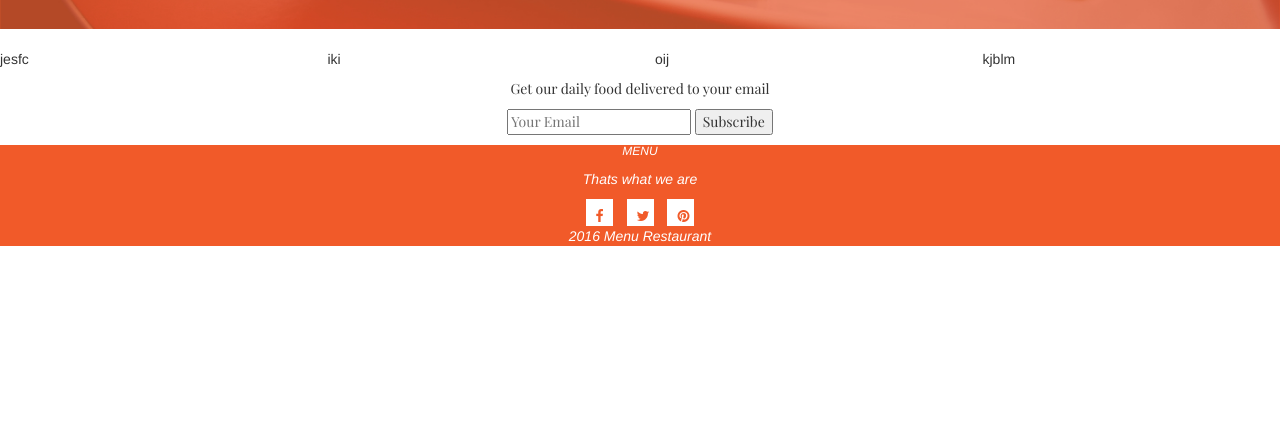
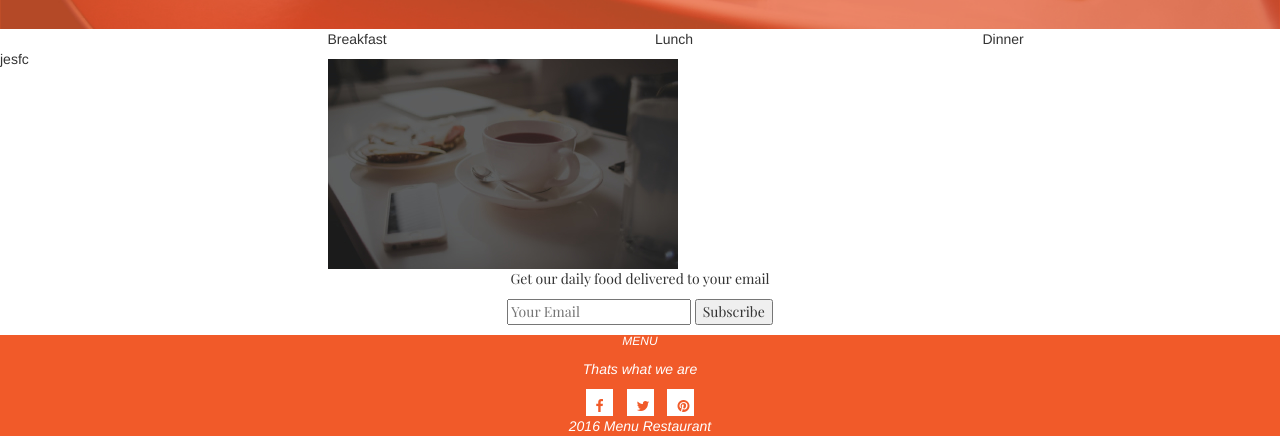
Before and after one commit to Evohmike/Anita-s-Kitchen, a plain HTML site: page index.html in a window 1280 px wide. Shown: the part 592-1038 px from the top of the page. Before the commit the page ends 848 px from the top, so only its background shows below. Drawn offline with nearby package versions, Linux system fonts and the light colour scheme.

Commit message:
added breakfast image

```diff
--- a/index.html
+++ b/index.html
@@ -38,25 +38,22 @@
           </div>
 
             <div class="row">
-
               <div class="col-md-3" style=";">
                 <h2></h2>
                   <p>jesfc</p>
               </div>
 
               <div class="col-md-3" style=";">
-                <h2></h2>
-                  <p>iki</p>
+                <p>Breakfast</p>
+                <img src="ip2/assets/foodtop/breakfast.jpg" alt="">
               </div>
 
               <div class="col-md-3" style="">
-                <h2></h2>
-                  <p>oij</p>
+                <p>Lunch</p>
               </div>
 
               <div class="col-md-3" style="">
-                <h2></h2>
-                  <p>  kjblm</p>
+                <p>Dinner</p>
               </div>
             </div>
 
```
